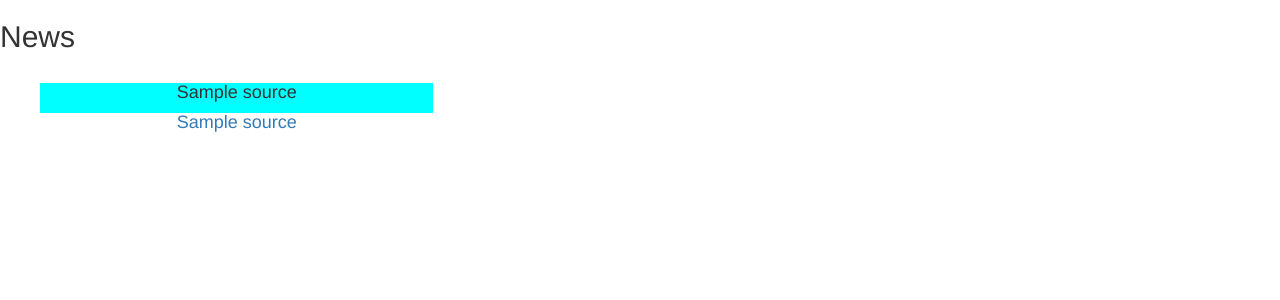
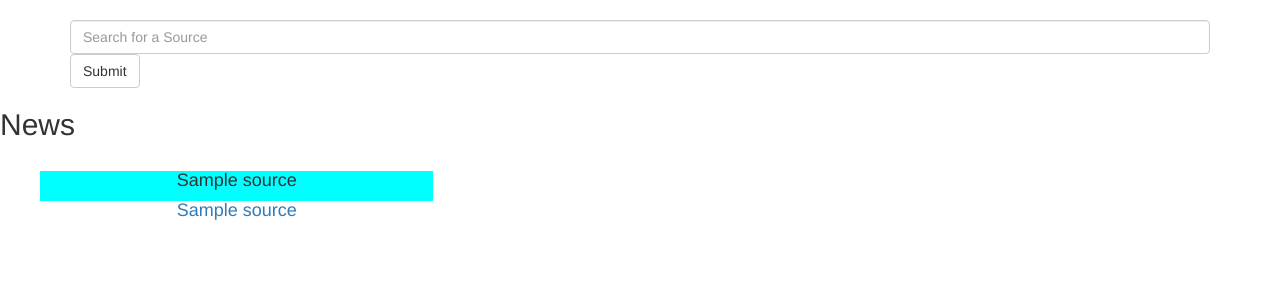
Before and after one commit to Gagan989/News, a Flask app: template app/templates/index.html in a window 1280 px wide. Shown: the part 52-352 px from the top of the page. Run offline with Flask 2, Linux system fonts and the light colour scheme; the template is opened without the code that fills it: most values are stand-ins (such as "Sample title", 1, 10 or a date in 2020); parts of the project's set-up code (start-up, migrations or seed data) failed here and were passed over; some libraries are stand-ins or nearby versions.

Commit message:
creates a form with two Input fields

```diff
--- a/app/templates/index.html
+++ b/app/templates/index.html
@@ -11,6 +11,14 @@
 
 {% block content%}
 
+<div class="container">
+    <form>
+        <input type="text" name="source_query" placeholder="Search for a Source" class="form-control">
+        <input type="submit"  value="Submit" class="btn btn-default">
+    </form>
+
+</div>
+
 <h2>News</h2>
 
 <ul>
```
